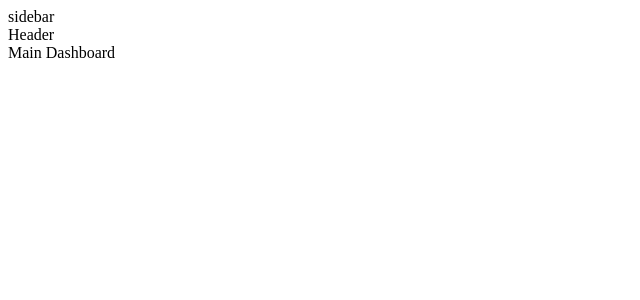
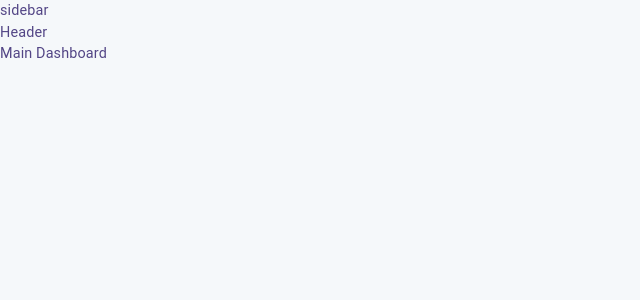
Before and after one commit to mat-react/mat-react, a React (Create React App) app: page / in a window 1280 px wide. Shown: the top 300 px of the page, without its empty margins (0-640 px from the left). Built offline with nearby package versions, Linux system fonts and the light colour scheme.

Commit message:
material ui theme applied with basic pallete(dark,light)

```diff
--- /dev/null
+++ b/src/Theme/globalStyles.js
@@ -0,0 +1,57 @@
+// @mui
+import { GlobalStyles as MUIGlobalStyles } from "@mui/material";
+
+
+export default function GlobalStyles() {
+
+  const inputGlobalStyles = (
+    <MUIGlobalStyles
+      styles={{
+        "*": {
+          boxSizing: "border-box",
+        },
+        html: {
+          margin: 0,
+          padding: 0,
+          width: "100%",
+          height: "100%",
+          WebkitOverflowScrolling: "touch",
+        },
+        body: {
+          margin: 0,
+          padding: 0,
+          width: "100%",
+          height: "100%",
+          fontSize: '.9rem',
+        },
+        "#root": {
+          width: "100%",
+          height: "100%",
+        },
+        input: {
+          "&[type=number]": {
+            MozAppearance: "textfield",
+            "&::-webkit-outer-spin-button": {
+              margin: 0,
+              WebkitAppearance: "none",
+            },
+            "&::-webkit-inner-spin-button": {
+              margin: 0,
+              WebkitAppearance: "none",
+            },
+          },
+        },
+        img: {
+          display: "block",
+          maxWidth: "100%",
+        },
+        ul: {
+          margin: 0,
+          padding: 0,
+        },
+      }}
+    />
+  );
+
+  return inputGlobalStyles;
+}
--- /dev/null
+++ b/src/Theme/index.js
@@ -0,0 +1,73 @@
+import PropTypes from 'prop-types';
+import { useMemo } from 'react';
+
+// @mui
+import { CssBaseline } from '@mui/material';
+import { ThemeProvider as MUIThemeProvider, createTheme, StyledEngineProvider } from '@mui/material/styles';
+
+// palettes
+import lightPalette from './palettes/lightPalette';
+import darkPalette from './palettes/darkPalette';
+import defaultPalette from './palettes/defaultPalette';
+import GlobalStyles from './globalStyles';
+
+
+
+function ThemeProvider({ children }) {
+
+  const darkMode = false
+  const mode = darkMode ? 'dark' : 'light'
+
+
+  const themeOptions = useMemo(
+    () => ({
+      palette:{
+        mode,
+        ...(mode === 'light'
+        ? {
+            ...lightPalette
+          }
+        : {
+            ...darkPalette
+          }),
+        ...defaultPalette
+      },
+
+      breakpoints: {
+        values: {
+          xs: 0,
+          sms: 400,
+          sm: 600,
+          md: 900,
+          lg: 1200,
+          xl: 1536,
+        },
+      },
+
+    }),
+    [mode]
+  );
+
+
+  const theme = createTheme(themeOptions);
+  // theme.components = componentsOverride(theme);
+
+
+
+  return (
+    <StyledEngineProvider injectFirst>
+      <MUIThemeProvider theme={theme}>
+        <CssBaseline />
+        <GlobalStyles />
+        {children}
+      </MUIThemeProvider>
+    </StyledEngineProvider>
+  );
+}
+
+
+ThemeProvider.propTypes = {
+  children: PropTypes.node
+};
+
+export default ThemeProvider
--- /dev/null
+++ b/src/Theme/palettes/darkPalette.js
@@ -0,0 +1,25 @@
+
+const PRIMARY = {
+    dark: "#1d1930",
+    main: "#1d1930",
+}
+
+
+// backgrounds
+const BACKGROUNDS = {
+    paper: '#1d1930',
+    default: "#151122"
+}
+
+const SHADOWS = {
+    default: '#07050f42',
+}
+
+
+const darkPalette = {
+    primary: PRIMARY,
+    background: {...BACKGROUNDS},
+    shadows: SHADOWS
+}
+
+export default darkPalette;
--- /dev/null
+++ b/src/Theme/palettes/defaultPalette.js
@@ -0,0 +1,18 @@
+
+// widht
+const WIDTH = {
+    sidebar: 258,
+    sidebaSmall: 30,
+}
+
+const HEIGHT = {
+    header: 75,
+}
+
+
+const defaultPalette = {
+    width: WIDTH,
+    height: HEIGHT
+}
+
+export default defaultPalette;
--- /dev/null
+++ b/src/Theme/palettes/lightPalette.js
@@ -0,0 +1,41 @@
+const GREY = [
+
+]
+
+
+const PRIMARY = {
+    dark: "#5346861f",
+    main: "#534686"
+}
+
+const SECONDARY = {
+    main: "#FFA47A"
+}
+
+const BACKGROUND = {
+    default: "#f5f8fa"
+}
+
+
+const TEXT = {
+    primary: '#534686',
+    secondary: "#2c323f"
+}
+
+const SHADOWS = {
+    default: 'rgb(89 102 122 / 10%)',
+}
+
+
+const lightPalette = {
+
+    primary: PRIMARY,
+    secondary: SECONDARY,
+    background: BACKGROUND,
+    shadows: SHADOWS,
+
+    text: TEXT
+
+}
+
+export default lightPalette;
--- a/src/index.js
+++ b/src/index.js
@@ -4,13 +4,16 @@ import App from './App';
 import reportWebVitals from './reportWebVitals';
 
 import { BrowserRouter } from "react-router-dom";
+import ThemeProvider from './Theme';
 
 const root = ReactDOM.createRoot(document.getElementById('root'));
 root.render(
   <React.StrictMode>
-      <BrowserRouter>
-        <App />
-      </BrowserRouter>
+      <ThemeProvider>
+        <BrowserRouter>
+          <App />
+        </BrowserRouter>
+      </ThemeProvider>
   </React.StrictMode>
 );
 
```
